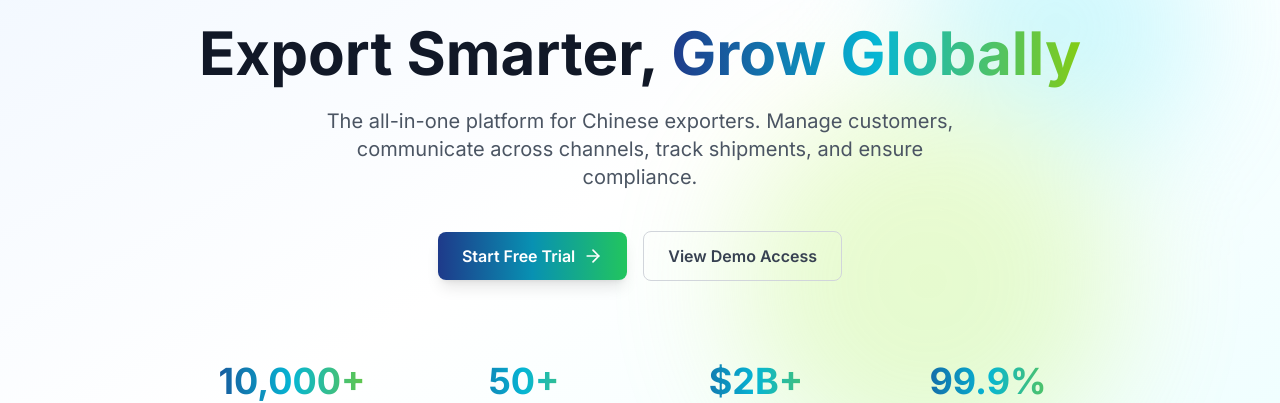
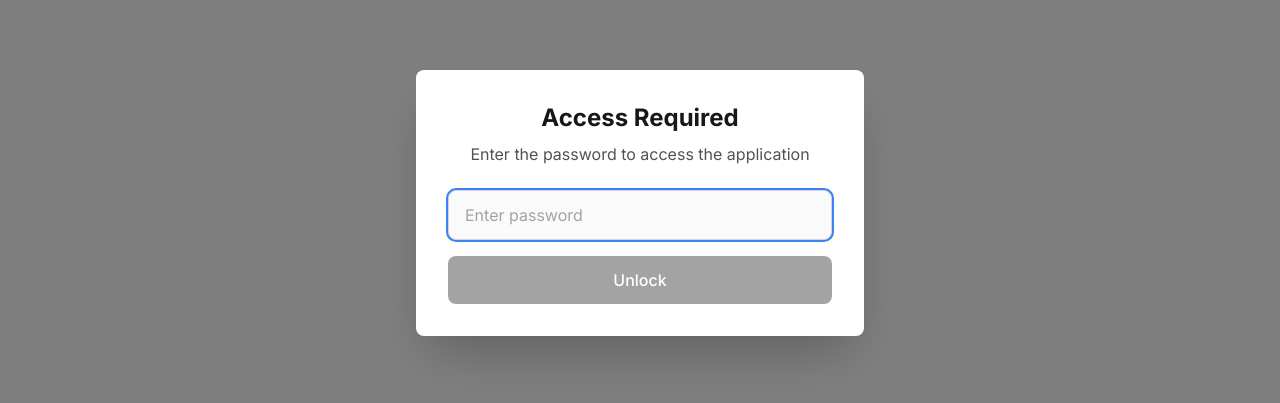
Before and after one commit to fospesoftware-eng/xisync, a React (Vite) app: page / in a window 1280 px wide. Shown: the part 197-600 px from the top of the page. Built offline with nearby package versions, Linux system fonts and the light colour scheme; no server answers.

Commit message:
Updated App.tsx

```diff
--- a/src/App.tsx
+++ b/src/App.tsx
@@ -2,6 +2,8 @@ import { BrowserRouter, Routes, Route, Navigate } from 'react-router-dom';
 import { AuthProvider } from './lib/auth-context';
 import { I18nProvider } from './lib/i18n';
 import { ThemeProvider } from './lib/theme-context';
+import { PasswordProvider } from './lib/password-context';
+import { AppGuard } from './components/AppGuard';
 
 import { HomePage } from './pages/marketing/HomePage';
 import { ProductPage } from './pages/marketing/ProductPage';
@@ -32,8 +34,10 @@ function App() {
   return (
     <I18nProvider>
       <ThemeProvider>
+        <PasswordProvider>
           <AuthProvider>
             <BrowserRouter>
+              <AppGuard>
                 <Routes>
               <Route path="/" element={<HomePage />} />
               <Route path="/product" element={<ProductPage />} />
@@ -83,8 +87,10 @@ function App() {
 
               <Route path="*" element={<Navigate to="/" replace />} />
                 </Routes>
+              </AppGuard>
             </BrowserRouter>
           </AuthProvider>
+        </PasswordProvider>
       </ThemeProvider>
     </I18nProvider>
   );
--- /dev/null
+++ b/src/components/AppGuard.tsx
@@ -0,0 +1,13 @@
+import React from 'react';
+import { usePassword } from '../lib/password-context';
+import { PasswordModal } from './PasswordModal';
+
+export function AppGuard({ children }: { children: React.ReactNode }) {
+  const { isUnlocked } = usePassword();
+
+  if (!isUnlocked) {
+    return <PasswordModal />;
+  }
+
+  return <>{children}</>;
+}
--- /dev/null
+++ b/src/components/PasswordModal.tsx
@@ -0,0 +1,68 @@
+import React, { useState } from 'react';
+import { usePassword } from '../lib/password-context';
+import { AlertCircle } from 'lucide-react';
+
+export function PasswordModal() {
+  const { unlockApp } = usePassword();
+  const [password, setPassword] = useState('');
+  const [error, setError] = useState('');
+  const [isLoading, setIsLoading] = useState(false);
+
+  const handleSubmit = (e: React.FormEvent) => {
+    e.preventDefault();
+    setError('');
+    setIsLoading(true);
+
+    setTimeout(() => {
+      if (!unlockApp(password)) {
+        setError('Incorrect password. Please try again.');
+        setPassword('');
+      }
+      setIsLoading(false);
+    }, 300);
+  };
+
+  return (
+    <div className="fixed inset-0 bg-black/50 backdrop-blur-sm flex items-center justify-center z-50">
+      <div className="bg-white dark:bg-neutral-900 rounded-lg shadow-2xl p-8 w-full max-w-md">
+        <div className="text-center mb-6">
+          <h1 className="text-2xl font-bold text-neutral-900 dark:text-white mb-2">
+            Access Required
+          </h1>
+          <p className="text-neutral-600 dark:text-neutral-400">
+            Enter the password to access the application
+          </p>
+        </div>
+
+        <form onSubmit={handleSubmit} className="space-y-4">
+          <div>
+            <input
+              type="password"
+              value={password}
+              onChange={(e) => setPassword(e.target.value)}
+              placeholder="Enter password"
+              className="w-full px-4 py-3 border border-neutral-300 dark:border-neutral-700 rounded-lg bg-neutral-50 dark:bg-neutral-800 text-neutral-900 dark:text-white placeholder-neutral-400 dark:placeholder-neutral-500 focus:outline-none focus:ring-2 focus:ring-blue-500 dark:focus:ring-blue-400 transition"
+              disabled={isLoading}
+              autoFocus
+            />
+          </div>
+
+          {error && (
+            <div className="flex items-center gap-3 p-3 bg-red-50 dark:bg-red-900/20 border border-red-200 dark:border-red-800 rounded-lg">
+              <AlertCircle className="w-5 h-5 text-red-600 dark:text-red-400 flex-shrink-0" />
+              <p className="text-sm text-red-600 dark:text-red-400">{error}</p>
+            </div>
+          )}
+
+          <button
+            type="submit"
+            disabled={isLoading || !password}
+            className="w-full px-4 py-3 bg-blue-600 hover:bg-blue-700 disabled:bg-neutral-400 text-white font-medium rounded-lg transition duration-200 disabled:cursor-not-allowed"
+          >
+            {isLoading ? 'Unlocking...' : 'Unlock'}
+          </button>
+        </form>
+      </div>
+    </div>
+  );
+}
--- /dev/null
+++ b/src/lib/password-context.tsx
@@ -0,0 +1,45 @@
+import React, { createContext, useContext, useState, useEffect } from 'react';
+
+interface PasswordContextType {
+  isUnlocked: boolean;
+  unlockApp: (password: string) => boolean;
+}
+
+const PasswordContext = createContext<PasswordContextType | undefined>(undefined);
+
+const CORRECT_PASSWORD = 'Fospe@7561';
+const PASSWORD_STORAGE_KEY = 'app_unlocked';
+
+export function PasswordProvider({ children }: { children: React.ReactNode }) {
+  const [isUnlocked, setIsUnlocked] = useState(false);
+
+  useEffect(() => {
+    const stored = localStorage.getItem(PASSWORD_STORAGE_KEY);
+    if (stored === 'true') {
+      setIsUnlocked(true);
+    }
+  }, []);
+
+  const unlockApp = (password: string) => {
+    if (password === CORRECT_PASSWORD) {
+      localStorage.setItem(PASSWORD_STORAGE_KEY, 'true');
+      setIsUnlocked(true);
+      return true;
+    }
+    return false;
+  };
+
+  return (
+    <PasswordContext.Provider value={{ isUnlocked, unlockApp }}>
+      {children}
+    </PasswordContext.Provider>
+  );
+}
+
+export function usePassword() {
+  const context = useContext(PasswordContext);
+  if (!context) {
+    throw new Error('usePassword must be used within PasswordProvider');
+  }
+  return context;
+}
```
Lines whose indentation alone changed are shown as unchanged.
